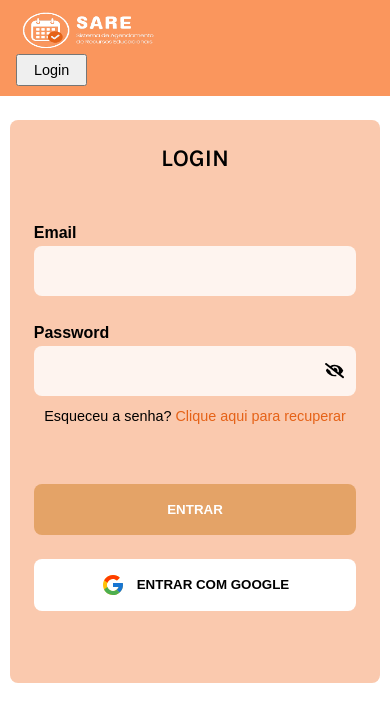
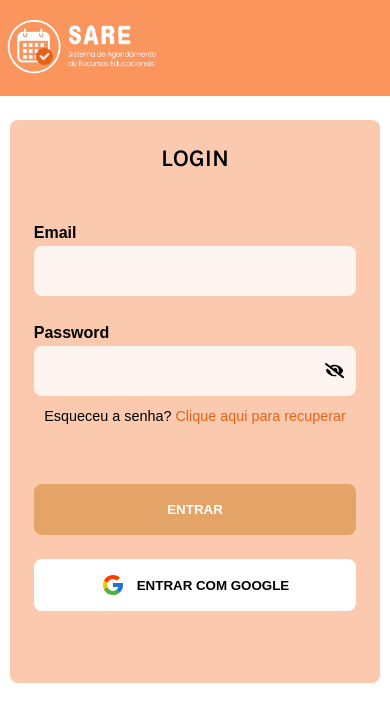
Before and after one commit to temik-if/SARE-FE, a Next.js app: page /login in a window 390 px wide. Shown: the top 722 px of the page. Built offline with nearby package versions, Linux system fonts and the light colour scheme; a web font is replaced by a local one.

Commit message:
adicionando ajustes para deploy

```diff
--- a/src/app/cadastro/page.module.css
+++ b/src/app/cadastro/page.module.css
@@ -2,7 +2,7 @@
     flex-grow: 1;
     display: flex;
     flex-direction: column;
-    justify-content: start;
+    justify-content: flex-start;
     align-items: center;
     padding-top: 24px;
   }
--- a/src/app/login/login.module.css
+++ b/src/app/login/login.module.css
@@ -2,7 +2,7 @@
   flex-grow: 1;
   display: flex;
   flex-direction: column;
-  justify-content: start;
+  justify-content: flex-start;
   align-items: center;
   padding: 24px 0;
 }
--- a/src/app/page.tsx
+++ b/src/app/page.tsx
@@ -13,7 +13,7 @@ export default function Home() {
               Sistema de agendamento de recursos educacionais,
               comece agora o seu agendamento.
             </p>
-            <Link href="/agendamento">
+            <Link href="/agendamentos/novo">
               <button className={styles.scheduleButton}>
                 Realizar Agendamento
               </button>
--- a/src/components/Header/Header.module.css
+++ b/src/components/Header/Header.module.css
@@ -3,26 +3,8 @@
   max-width: 1280px;
   margin: auto;
 }
-  .header {
-    background-color: #FA965D;
-    width: 100%;
-    position: sticky;
-    top: 0;
-    z-index: 1000;
-  }
 
-/* Mobile */
-@media (max-width: 767px) {
-  .headerContent {
-    padding: 0.6rem 1rem;
-  }
-
-  .responsiveLogo {
-    max-height: 40px;
-  }
-
-  .loginButton {
-    padding: 0.4rem 1rem;
-    font-size: 0.9rem;
-  }
+.header {
+  padding: 16px 0;
+    background-color: var(--nav);
 }
--- a/src/components/Header/Header.tsx
+++ b/src/components/Header/Header.tsx
@@ -1,31 +1,15 @@
-import styles from './Header.module.css';
-import Link from 'next/link';
-import Image from 'next/image';
+import React from "react";
+import styles from "./Header.module.css";
+import Image from "next/image";
 
-const Header = () => {
+export default function Header() {
   return (
-    <header className={styles.header}>
-      <div className={styles.headerContent}>
-        <div className={styles.logo}>
-          <Image
-            src="/images/logo.png"
-            alt="SARE Logo"
-            width={150}
-            height={50}
-            priority
-            className={styles.responsiveLogo}
-          />
+    <>
+      <header className={styles.header}>
+        <div className={styles.inner}>
+          <Image src="/images/logo.png" alt="Logo" width={170} height={60} />
         </div>
-        <div className={styles.buttonContainer}>
-          <Link href="/login">
-            <button className={styles.loginButton}>
-              Login
-            </button>
-          </Link>
-        </div>
-      </div>
-    </header>
+      </header>
+    </>
   );
-};
-
-export default Header;
+}
```
Also changed, not shown: 1 other file (tests, documents, lock files or other folders).
